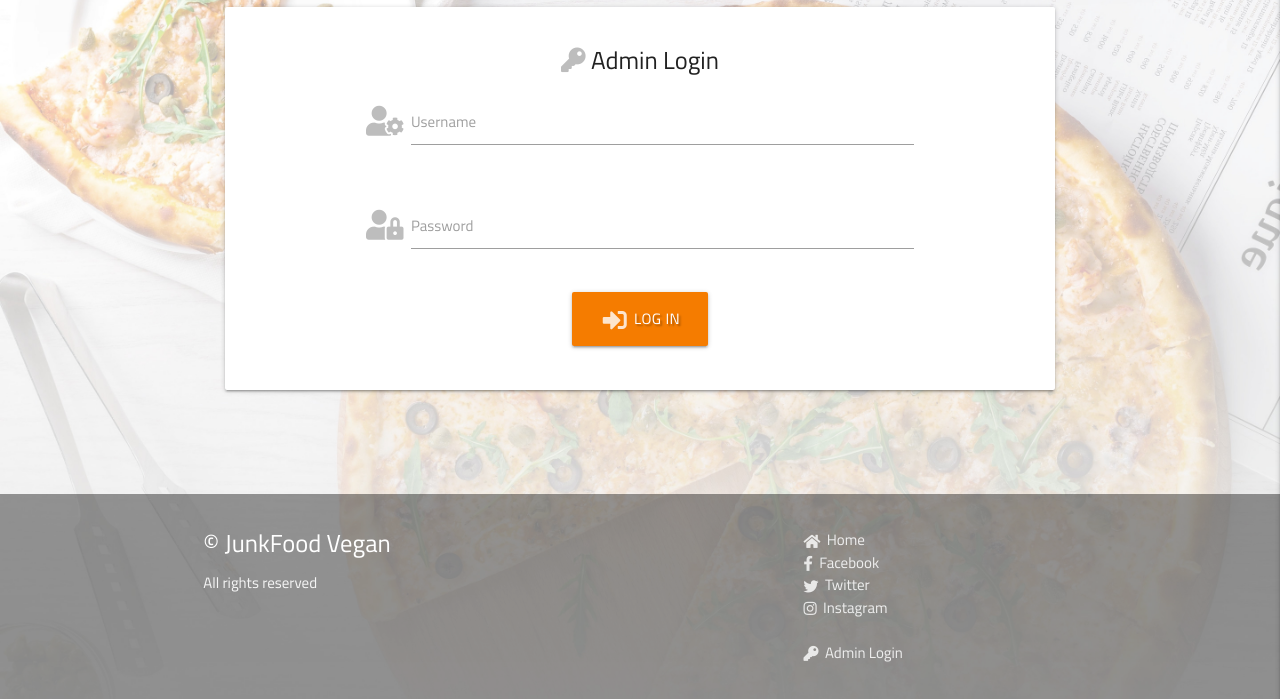
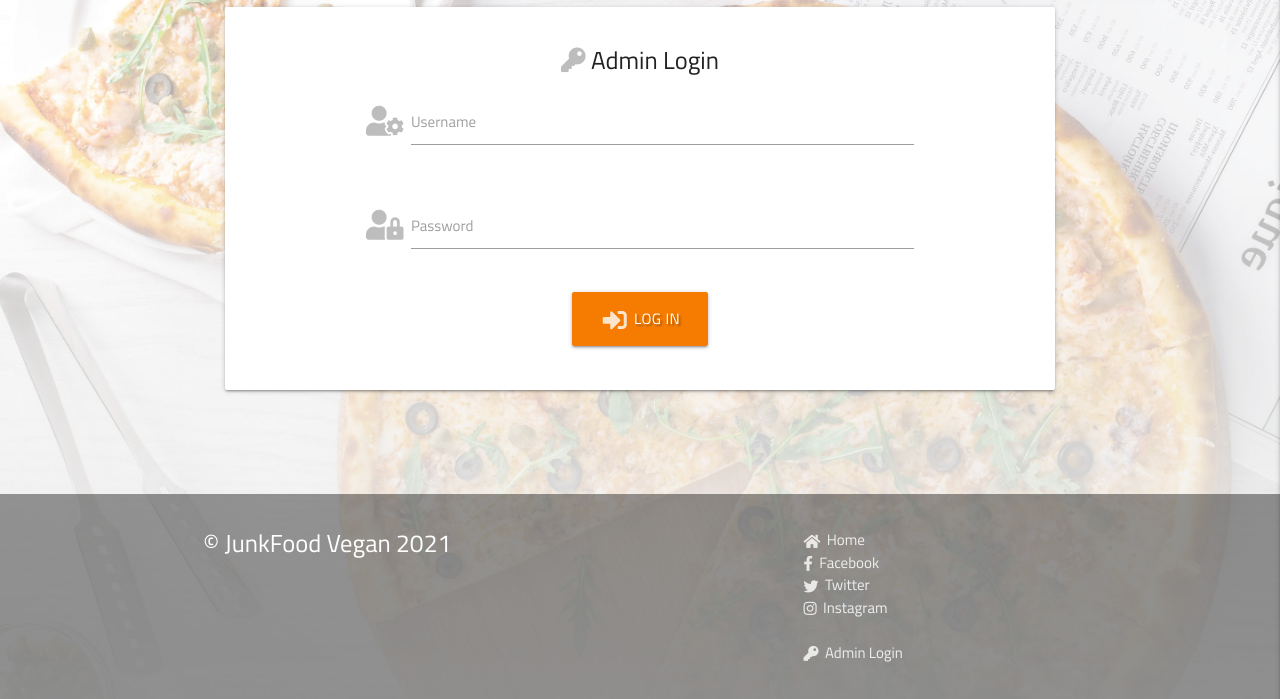
Before and after one commit to RoryBr1/Milestone-3, a Flask app: page /register in a window 1280 px wide. Shown: the part 101-800 px from the top of the page. Run offline with Flask 2, Linux system fonts and the light colour scheme; some libraries are stand-ins or nearby versions.

```diff
--- a/templates/base.html
+++ b/templates/base.html
@@ -74,8 +74,7 @@
         <div class="container ">
             <div class="row ">
                 <div class="col l6 s12">
-                    <h5 class="white-text">&copy; JunkFood Vegan</h5>
-                    <p class="grey-text text-lighten-4">All rights reserved</p>
+                    <h5 class="white-text">&copy; JunkFood Vegan 2021</h5>
                 </div>
                 <div class="col l4 offset-l2 s12 align-right">
                     <ul>
```
Also changed, not shown: README.md, static/readme-assets/colours.png (added).
